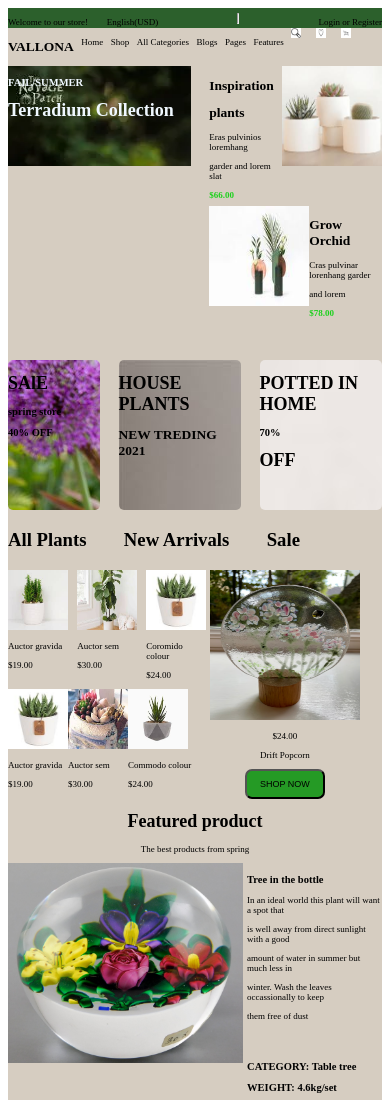
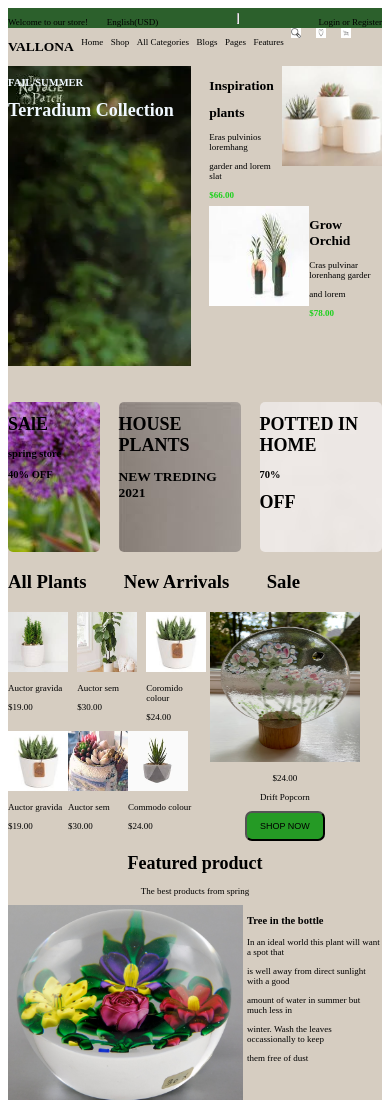
Before and after one commit to Hilde-otieno/green-store, a plain HTML site: page index.html in a window 390 px wide. Shown: the top 1100 px of the page. Drawn offline with Linux system fonts and the light colour scheme.

Commit message:
made changes

```diff
--- a/style.css
+++ b/style.css
@@ -198,7 +198,7 @@ display: flex;
     height: 40px;
     width: 200px;
 }
-@media all and (min-width:350px) and (max-width: 1024px){
+@media screen and (min-width:280px) and (max-width: 560px){
 #container{
     width: 100%;
     height: 100%;
@@ -225,7 +225,8 @@ display: flex;
  #summer{
      background-image: url("images/image38.webp");
      width: 60%;
-     height: 100px;
+     height: 300px;
+     object-fit: cover;
      -webkit-text-fill-color: aliceblue;
      font-size: xx-small;
  }
```
